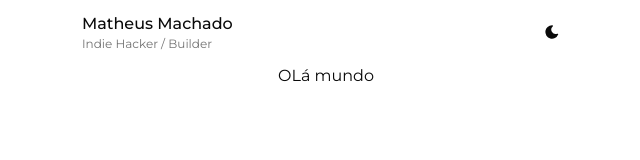
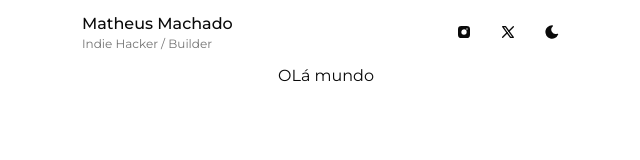
Before and after one commit to teteumachado/teteumachado, a Next.js app in the folder apps/web/: page / in a window 1280 px wide. Shown: the top 160 px of the page, without its empty margins (314-954 px from the left). Built offline with nearby package versions, Linux system fonts and the light colour scheme.

Commit message:
feat: add socials component to header

```diff
--- a/apps/web/components/public/header.tsx
+++ b/apps/web/components/public/header.tsx
@@ -1,6 +1,7 @@
 'use client'
 
 import { ThemeSwitcher } from '@/components/theme-switcher'
+import { Socials } from '@/components/socials'
 
 export const Header = () => {
   return (
@@ -9,7 +10,10 @@ export const Header = () => {
         <h1 className="font-medium text-md">Matheus Machado</h1>
         <h2 className="text-muted-foreground text-xs">Indie Hacker / Builder</h2>
       </div>
-      <ThemeSwitcher />
+      <div className="flex gap-2 items-center">
+        <Socials />
+        <ThemeSwitcher />
+      </div>
     </div>
   )
 }
--- /dev/null
+++ b/apps/web/components/socials.tsx
@@ -0,0 +1,28 @@
+import { IconBrandInstagramFilled, IconBrandX } from '@tabler/icons-react'
+import { Button } from '@workspace/ui/components/button'
+import Link from 'next/link'
+
+const socials = [
+  {
+    url: 'https://instagram.com/mmatheusmachado',
+    icon: <IconBrandInstagramFilled />
+  },
+  {
+    url: 'https://x.com/teteurocha28',
+    icon: <IconBrandX />
+  }
+]
+
+export const Socials = () => {
+  return (
+    <div className="flex gap-2 items-center">
+      {socials.map(s => (
+        <Link href={s.url} key={s.url}>
+          <Button size="icon-lg" variant="ghost">
+            {s.icon}
+          </Button>
+        </Link>
+      ))}
+    </div>
+  )
+}
```
